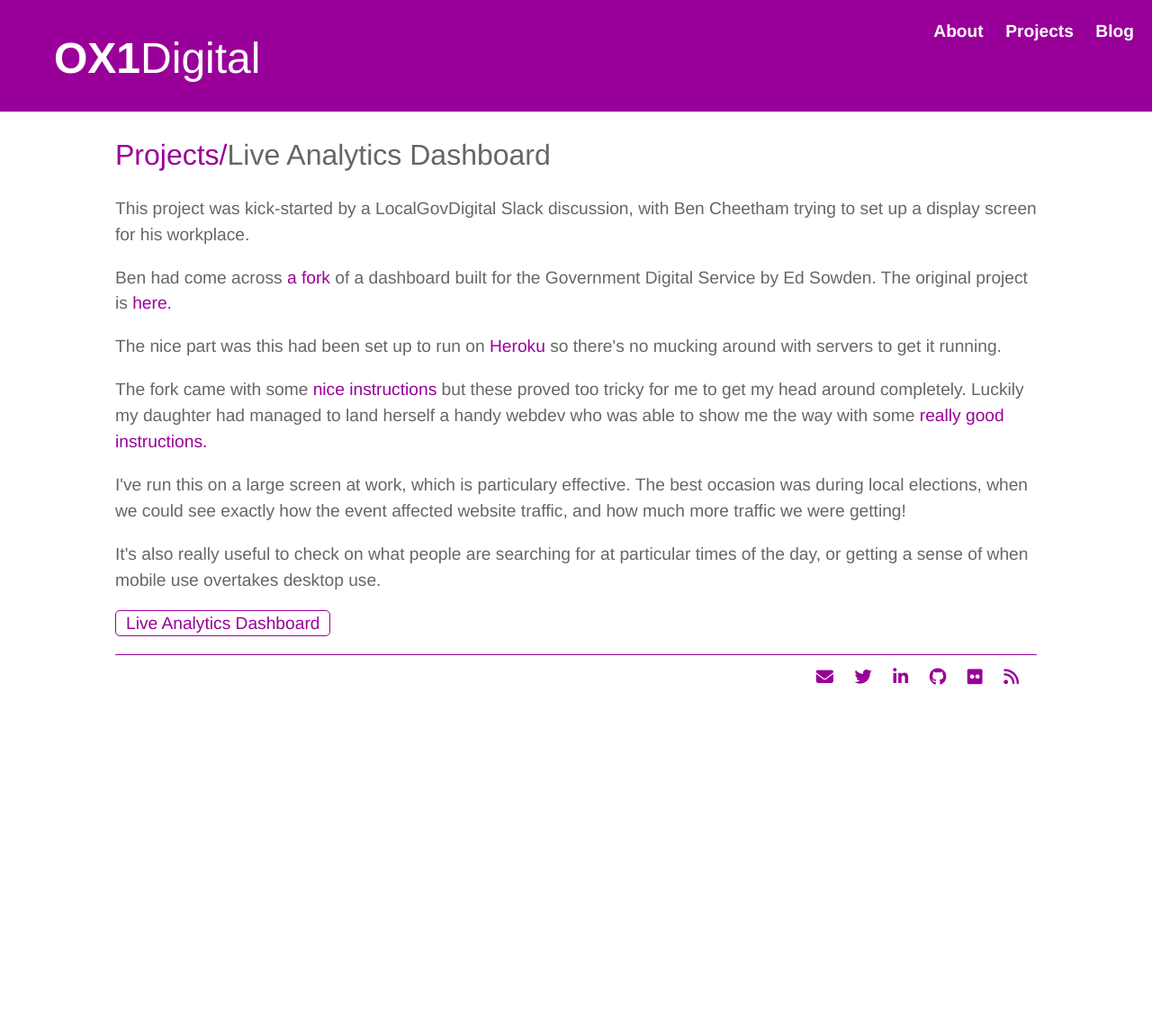
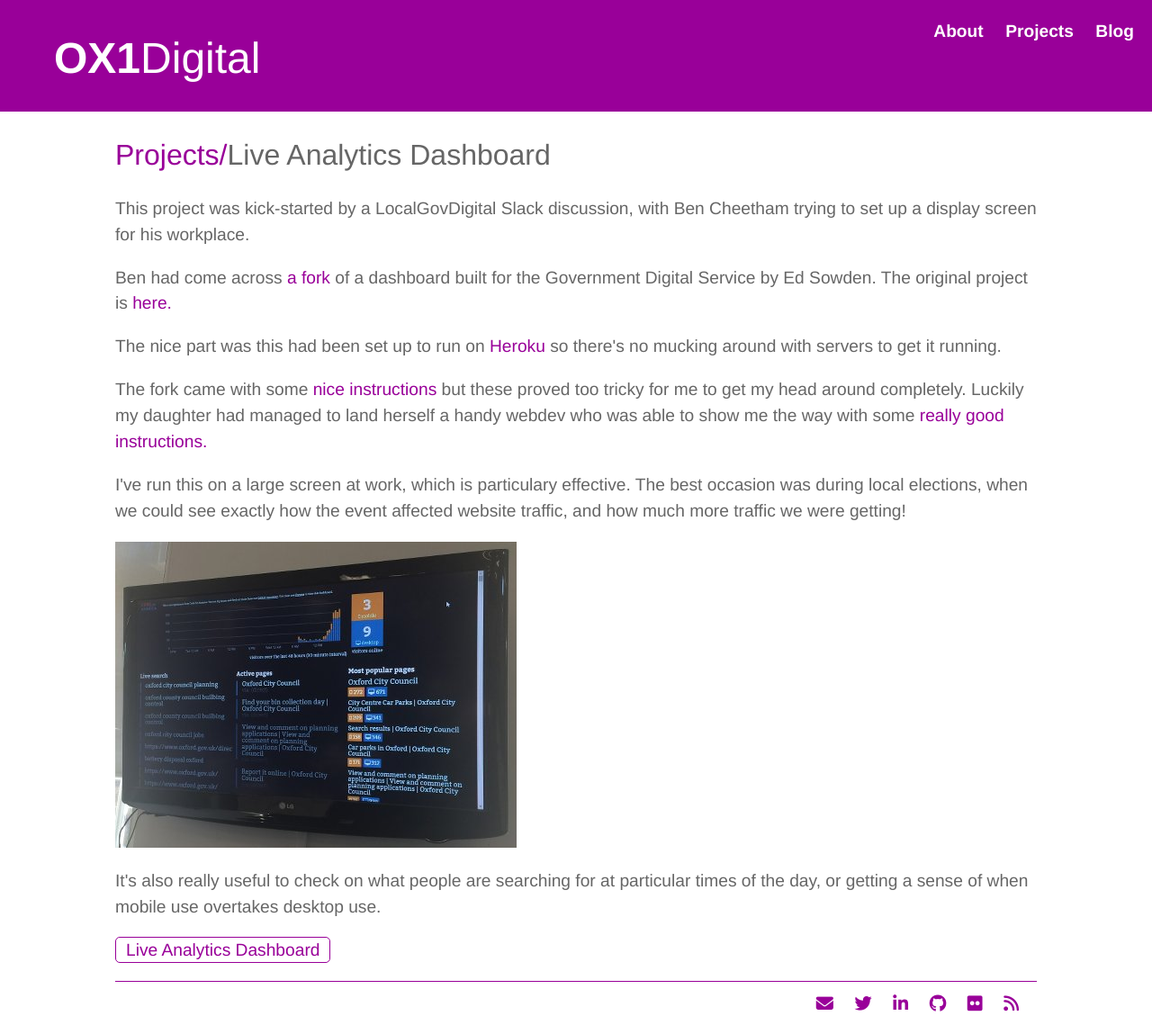
Before and after one commit to electronicdreamplant/electronicdreamplant.github.io, a Jekyll site: the page built from projects/herokuapp.html, in a window 1280 px wide. Shown: the whole page at 90% size. Built offline with Jekyll 4.4.1, drawn with Linux system fonts in a browser that asks for light colours; nearby versions of some CDN libraries; before the commit the page ends 900 px from its top, so only the background shows below that.

Commit message:
Update herokuapp.html

```diff
--- a/projects/herokuapp.html
+++ b/projects/herokuapp.html
@@ -17,6 +17,8 @@ title: OX1Digital | Projects
 
   <p>I've run this on a large screen at work, which is particulary effective. The best occasion was during local elections, when we could see exactly how the event affected website traffic, and how much more traffic we were getting!</p>
 
+  <img src="../img/liveanalytics].jpg">
+
   <p>It's also really useful to check on what people are searching for at particular times of the day, or getting a sense of when mobile use overtakes desktop use.</p>
 
   <p><a class="button" href="http://oxcitylive.herokuapp.com">Live Analytics Dashboard</a></p>
```
